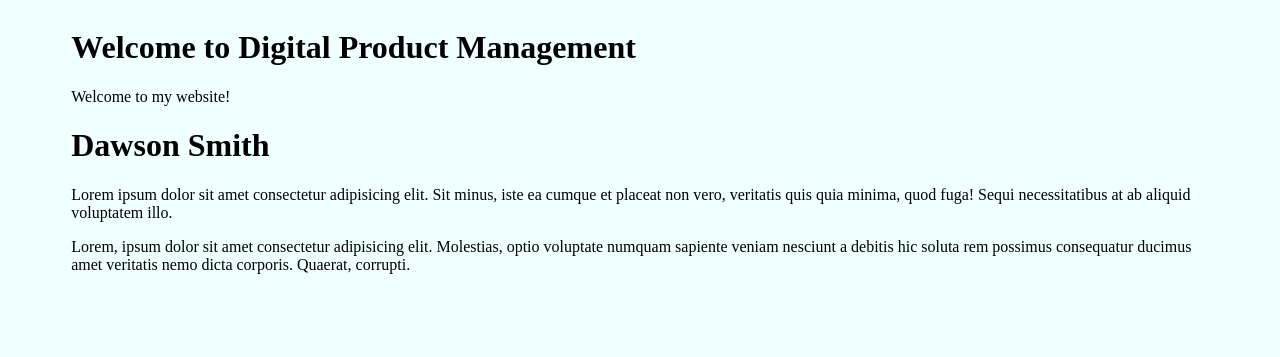
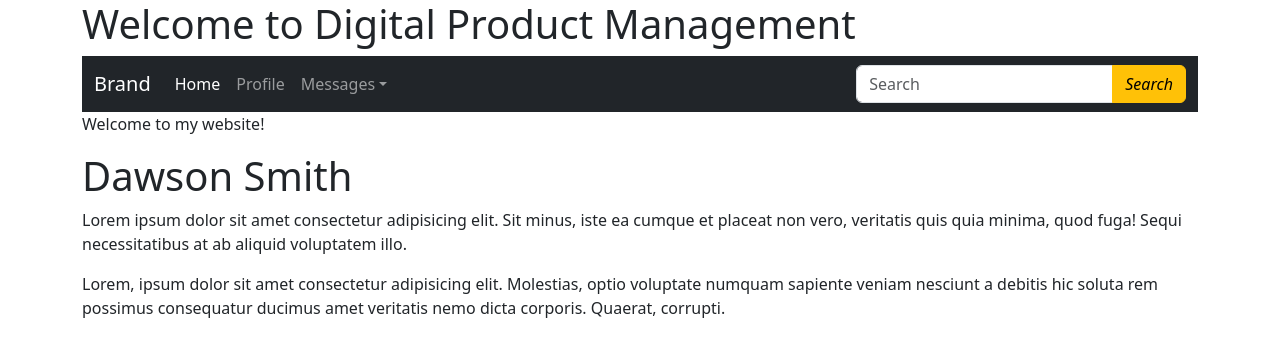
Before and after one commit to dsmith-94/dsmith94-Flask-WebApp, a Flask app: page / in a window 1280 px wide. Shown: the top 357 px of the page. Run offline with Flask 3, Linux system fonts and the light colour scheme.

Commit message:
boostrapped html layout

```diff
--- a/templates/base.html
+++ b/templates/base.html
@@ -7,7 +7,11 @@
     <link
       rel="stylesheet"
       type="text/css"
-      href="{{ url_for('static', filename='css/stylesheet.css') }}"
+      href="https://cdn.jsdelivr.net/npm/bootstrap@5.3.8/dist/css/bootstrap.min.css"
+      rel="stylesheet"
+      integrity="sha384-sRIl4kxILFvY47J16cr9ZwB07vP4J8+LH7qKQnuqkuIAvNWLzeN8tE5YBujZqJLB"
+      crossorigin="anonymous"
+
     />
   </head>
   <body>
@@ -21,5 +25,18 @@
 
       {% endblock %}
     </div>
+    <!-- Separate Popper and Bootstrap JS -->
+<script
+src="https://cdn.jsdelivr.net/npm/@popperjs/core@2.11.8/dist/umd/popper.min.js"
+integrity="sha384-I7E8VVD/ismYTF4hNIPjVp/Zjvgyol6VFvRkX/vR+Vc4jQkC+hVqc2pM8ODewa9r"
+crossorigin="anonymous"
+></script>
+
+<script
+src="https://cdn.jsdelivr.net/npm/bootstrap@5.3.8/dist/js/bootstrap.min.js"
+integrity="sha384-G/EV+4j2dNv+tEPo3++6LCgdCROaejBqfUeNjuKAiuXbjrxilcCdDz6ZAVfHWe1Y"
+crossorigin="anonymous"
+></script>
+
   </body>
 </html>
--- a/templates/index.html
+++ b/templates/index.html
@@ -2,7 +2,55 @@
 
 {% block title %} About Digital Product Management {%endblock%}
 {% block body %}
-<main>
+<main><nav class="navbar navbar-expand-lg navbar-dark bg-dark">
+      <div class="container-fluid">
+        <a href="/" class="navbar-brand">Brand</a>
+        <button
+          type="button"
+          class="navbar-toggler"
+          data-bs-toggle="collapse"
+          data-bs-target="#navbarCollapse"
+        >
+          <span class="navbar-toggler-icon"></span>
+        </button>
+        <div
+          class="collapse navbar-collapse justify-content-between"
+          id="navbarCollapse"
+        >
+          <div class="navbar-nav">
+            <a href="#home" class="nav-item nav-link active">Home</a>
+            <a href="#profile" class="nav-item nav-link">Profile</a>
+            <div class="nav-item dropdown">
+              <a
+                href="#"
+                class="nav-link dropdown-toggle"
+                data-bs-toggle="dropdown"
+                >Messages</a
+              >
+              <div class="dropdown-menu">
+                <a href="#" class="dropdown-item">Inbox</a>
+                <a href="#" class="dropdown-item">Sent</a>
+                <a href="#" class="dropdown-item">Drafts</a>
+              </div>
+            </div>
+          </div>
+          <form class="d-flex" method="POST">
+            <div class="input-group">
+              <input type="text" class="form-control" placeholder="Search" />
+              <button
+                type="button"
+                class="btn btn-warning"
+                formaction="/search"
+              >
+                <i class="bi-search">Search</i>
+              </button>
+            </div>
+          </form>
+        </div>
+      </div>
+    </nav>
+
+
   <p>Welcome to my website!</p>
   <h1>Dawson Smith </h1>
   <p>
```
